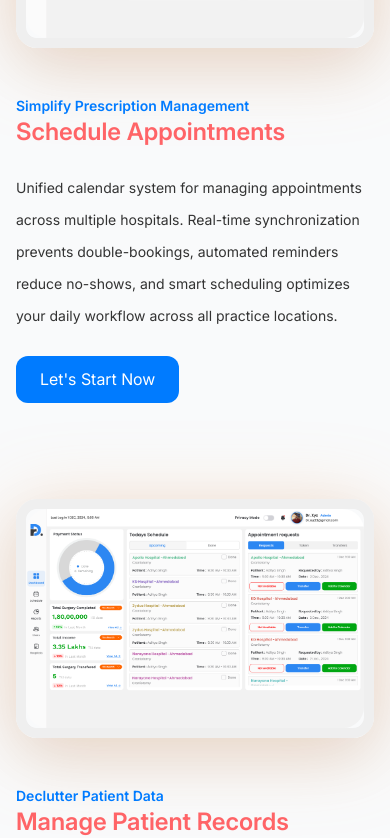
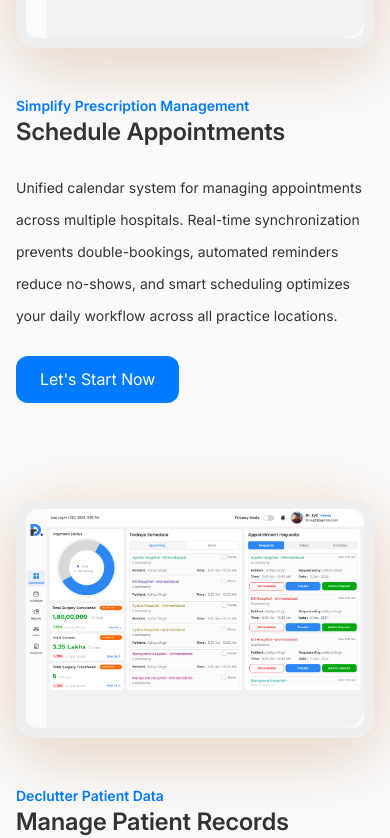
Before and after one commit to jay-avaiya/pruthatek-doctor-schedule, a React (Vite) app: page / in a window 390 px wide. Shown: the part 3306-4144 px from the top of the page. Built offline with nearby package versions, Linux system fonts and the light colour scheme.

Commit message:
Update: Home page

```diff
--- a/src/pages/Main/HomePage/_components/SectionCardLeft.jsx
+++ b/src/pages/Main/HomePage/_components/SectionCardLeft.jsx
@@ -18,7 +18,7 @@
           <p className="text-[#007BFF] text-sm md:text-[16px] font-semibold">
             {badge || "Simplify Prescription Management"}
           </p>
-          <h3 className="text-red-400 md:text-yellow-300 lg:text-pink-400 xl:text-[#333333] text-2xl md:text-3xl xl:text-[40px] font-semibold">
+          <h3 className="text-[#333333] text-2xl md:text-3xl xl:text-[40px] font-semibold">
             {title || "Schedule Appointments"}
           </h3>
         </div>
--- a/src/pages/Main/HomePage/_components/SectionCardRight.jsx
+++ b/src/pages/Main/HomePage/_components/SectionCardRight.jsx
@@ -41,7 +41,7 @@
           <p className="text-[#007BFF] text-sm md:text-[16px] font-semibold">
             {badge || "Simplify Prescription Management"}
           </p>
-          <h3 className="text-red-400 md:text-yellow-300 lg:text-pink-400 xl:text-[#333333] text-2xl md:text-3xl xl:text-[40px] font-semibold">
+          <h3 className="text-[#333333] text-2xl md:text-3xl xl:text-[40px] font-semibold">
             {title || "Schedule Appointments"}
           </h3>
         </div>
```
